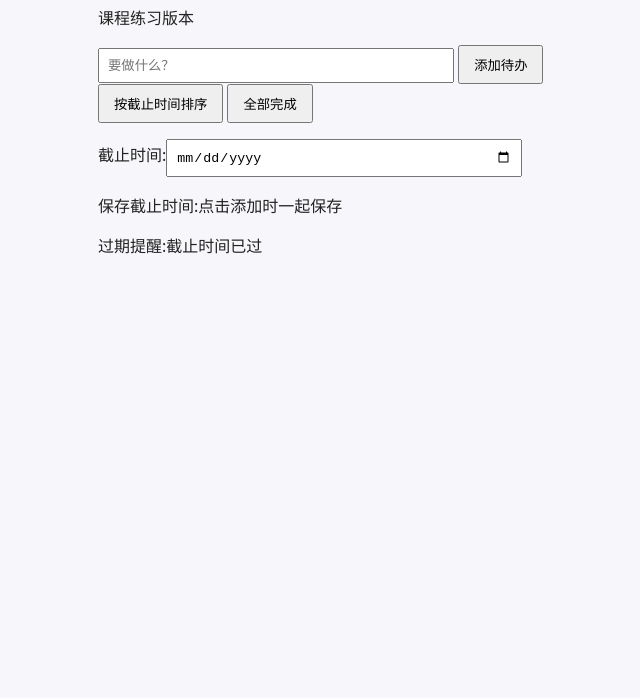
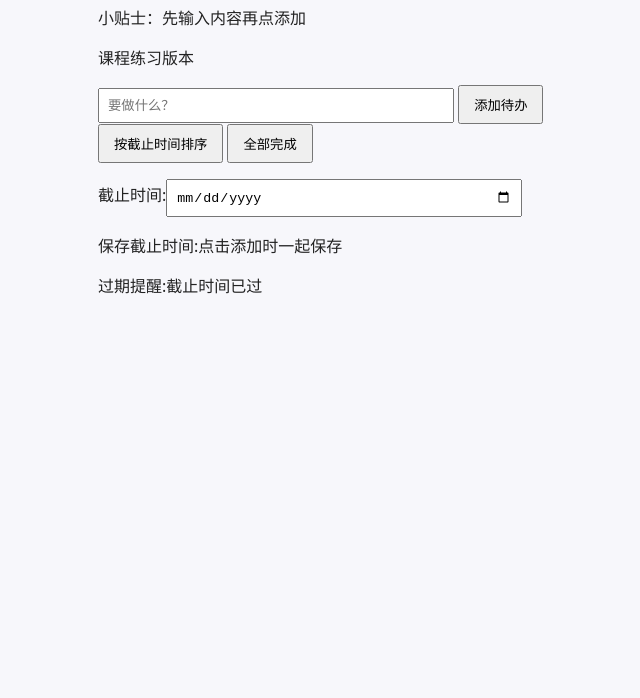
Before and after one commit to kzmoon/todo-app, a plain HTML site: page index.html in a window 1280 px wide. Shown: the part 102-800 px from the top of the page, without its empty margins (262-902 px from the left). Drawn offline with Linux system fonts and the light colour scheme.

```diff
--- a/index.html
+++ b/index.html
@@ -12,6 +12,7 @@
 </head>
 <body>
   <h1>待办事项</h1>
+  <p class="tips">小贴士：先输入内容再点添加</p>
   <p class="notice">课程练习版本</p>
   <input id="todo" placeholder="要做什么？">
   <button onclick="addTodo()">添加待办</button>
```
